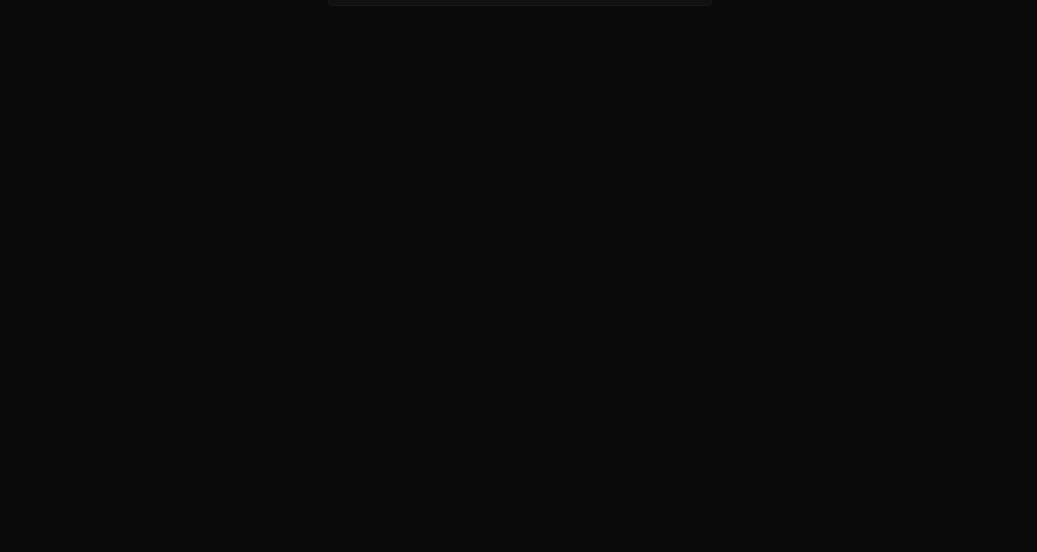
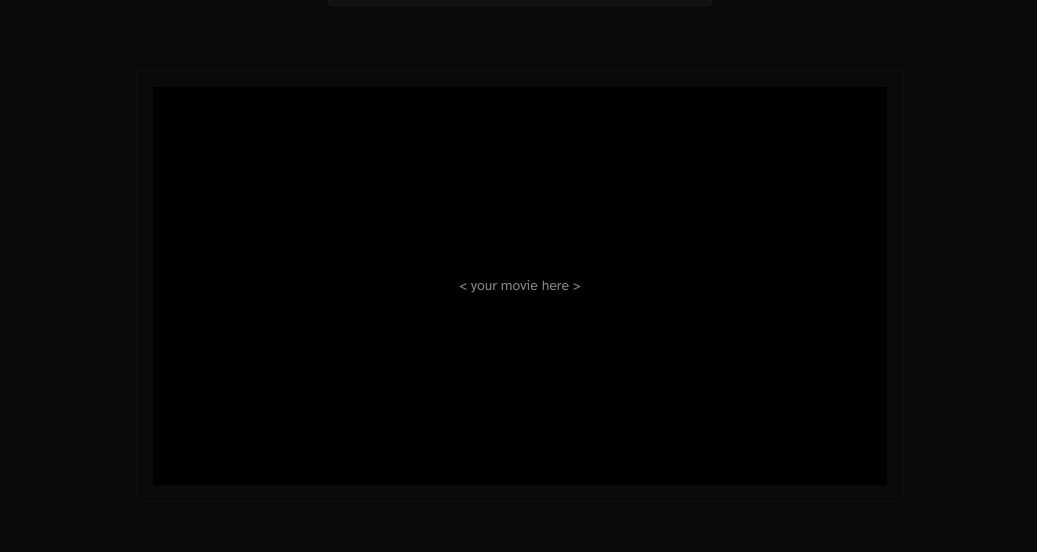
Before and after one commit to s4nj1th/vid-dst, a Next.js app: page / in a window 1280 px wide. Shown: the part 207-759 px from the top of the page, without its empty margins (120-1157 px from the left). Built offline with nearby package versions, Linux system fonts and the light colour scheme.

Commit message:
added filler section when no media present

```diff
--- a/src/components/MainSection.tsx
+++ b/src/components/MainSection.tsx
@@ -12,7 +12,6 @@
   episode?: number;
   timestamp: number;
 };
-
 
 export default function InputPlace() {
   const [mediaType, setMediaType] = useState<MediaType>("movie");
@@ -127,12 +126,11 @@
       saveToHistory({
         url,
         mediaType,
-      season: mediaType === "series" ? (season || 1) : undefined,
-      episode: mediaType === "series" ? (episode || 1) : undefined,
+        season: mediaType === "series" ? season || 1 : undefined,
+        episode: mediaType === "series" ? episode || 1 : undefined,
       });
     }
   }, [embedUrl, url, mediaType, season, episode]);
-
 
   return (
     <div className="flex flex-col gap-6 items-center max-w-5xl m-auto p-6 min-h-screen text-white relative z-10">
@@ -205,7 +203,7 @@
         </>
       )}
 
-      {embedUrl && (
+      {embedUrl ? (
         <>
           <div
             className={`fixed inset-0 bg-black transition-opacity duration-300 z-40 ${
@@ -228,7 +226,7 @@
               key={`embed-${embedUrl}`}
               src={embedUrl}
               allowFullScreen
-              className="w-full h-full shadow-lg shadow-[#0008] "
+              className="w-full h-full shadow-lg shadow-[#0008]"
             />
           </div>
 
@@ -262,6 +260,15 @@
             </div>
           )}
         </>
+      ) : (
+        <div
+          ref={playerRef}
+          className="relative w-full max-w-3xl mt-10 aspect-video border border-[#111] p-4 rounded"
+        >
+          <div className="w-full h-full bg-black flex items-center justify-center text-[#888] text-sm">
+            {"<"} your {mediaType} here {">"}
+          </div>
+        </div>
       )}
     </div>
   );
```
Lines whose indentation alone changed are shown as unchanged.
